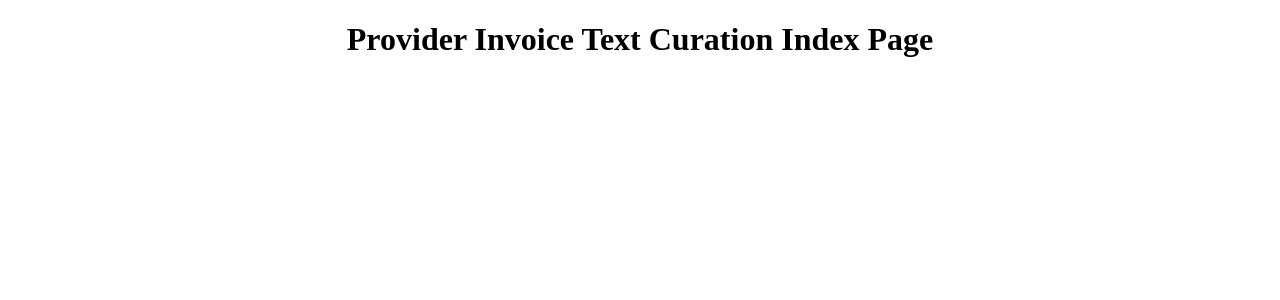
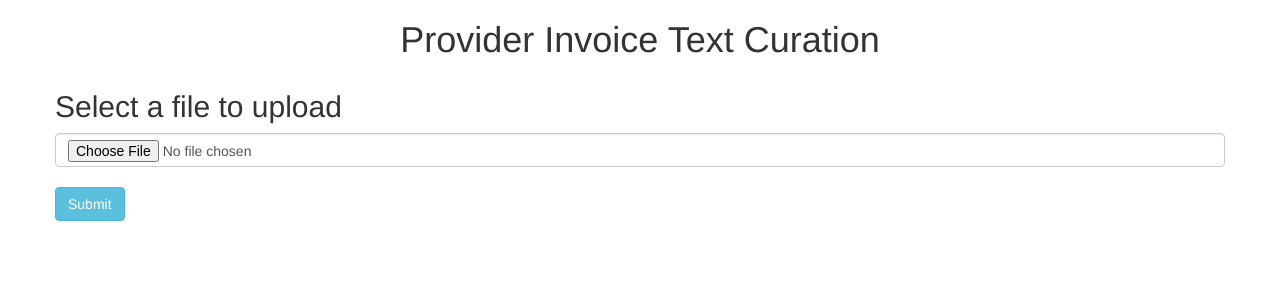
Before and after one commit to harryadwani/hackrx, a Flask app: template Environments/templates/index.html in a window 1280 px wide. Shown: the top 300 px of the page. Run offline with Flask 2, Linux system fonts and the light colour scheme; the template is opened without the code that fills it, so the values that code supplies are empty; some libraries are stand-ins or nearby versions.

Commit message:
added upload pdf/image functionality

```diff
--- a/Environments/app.py
+++ b/Environments/app.py
@@ -1,23 +1,63 @@
 
 # Importing flask module in the project is mandatory
 # An object of Flask class is our WSGI application.
-from flask import Flask,render_template
-
+from flask import Flask,render_template,flash, request, redirect, url_for
+import urllib.request
+import os
+from werkzeug.utils import secure_filename
 # Flask constructor takes the name of
 # current module (__name__) as argument.
 app = Flask(__name__)
 
+UPLOAD_FOLDER = 'static/uploads/'
+
+app.secret_key = "secret key"
+app.config['UPLOAD_FOLDER'] = UPLOAD_FOLDER
+app.config['MAX_CONTENT_LENGTH'] = 16 * 1024 * 1024
+
+ALLOWED_EXTENSIONS = set(['png', 'jpg', 'jpeg', 'gif', 'pdf'])
+
+def allowed_file(filename):
+    app.logger.info(filename.rsplit('.', 1)[1].lower() in ALLOWED_EXTENSIONS)
+    app.logger.info('.' in filename and filename.rsplit('.', 1)[1].lower() in ALLOWED_EXTENSIONS)
+    return '.' in filename and filename.rsplit('.', 1)[1].lower() in ALLOWED_EXTENSIONS
+
+
 # The route() function of the Flask class is a decorator,
 # which tells the application which URL should call
 # the associated function.
-@app.route('/')
-# ‘/’ URL is bound with hello_world() function.
-def hello_world():
-    return 'Hello World'
 
-@app.route("/index", methods=["GET"])
+@app.route("/", methods=["GET"])
 def index():
     return render_template("index.html")
+
+@app.route('/upload', methods=['POST'])
+def upload_image():
+    if 'file' not in request.files:
+        flash('No file part')
+        return redirect(request.url)
+    file = request.files['file']
+    if file.filename == '':
+        flash('No image selected for uploading')
+        return redirect(request.url)
+    if file and allowed_file(file.filename):
+        filename = secure_filename(file.filename)
+        file.save(os.path.join(app.config['UPLOAD_FOLDER'], filename))
+        #print('upload_image filename: ' + filename)
+        if filename.rsplit('.', 1)[1].lower() != 'pdf':
+            flash('Image successfully uploaded and displayed below')
+            return render_template('index.html', filename=filename)
+        else:
+            flash('Pdf successfully uploaded to server')
+            return redirect(request.referrer)
+    else:
+        flash('Allowed image types are - png, jpg, jpeg, gif, pdf')
+        return redirect(request.url)
+
+@app.route('/display/<filename>')
+def display_image(filename):
+    #print('display_image filename: ' + filename)
+    return redirect(url_for('static', filename='uploads/' + filename), code=301)
 
 # main driver function
 if __name__ == '__main__':
--- a/Environments/templates/index.html
+++ b/Environments/templates/index.html
@@ -1,15 +1,46 @@
-<!DOCTYPE html>
-<html lang="en">
+<html>
 
 <head>
-    <meta charset="UTF-8">
-    <meta http-equiv="X-UA-Compatible" content="IE=edge">
-    <meta name="viewport" content="width=device-width, initial-scale=1.0">
-    <title>Provider Invoice Text Curation</title>
+    <title>Python Flask Upload and display image</title>
+    <link rel="stylesheet" href="https://maxcdn.bootstrapcdn.com/bootstrap/3.3.6/css/bootstrap.min.css" />
+    <script src="https://ajax.googleapis.com/ajax/libs/jquery/3.1.0/jquery.min.js"></script>
 </head>
 
 <body>
-    <h1 style="text-align:center">Provider Invoice Text Curation Index Page</h1>
+    <p>
+    <h1 align="center">Provider Invoice Text Curation</h1>
+    </p>
+    <div class="container">
+        <div class="row">
+            <h2>Select a file to upload</h2>
+            <p>
+                {% with messages = get_flashed_messages() %}
+                {% if messages %}
+            <ul>
+                {% for message in messages %}
+                <li>{{ message }}</li>
+                {% endfor %}
+            </ul>
+            {% endif %}
+            {% endwith %}
+            </p>
+            {% if filename %}
+            <div>
+                <img src="{{ url_for('display_image', filename=filename) }}">
+            </div>
+            {% endif %}
+            <form method="post" action="/upload" enctype="multipart/form-data">
+                <dl>
+                    <p>
+                        <input type="file" name="file" class="form-control" autocomplete="off" required>
+                    </p>
+                </dl>
+                <p>
+                    <input type="submit" value="Submit" class="btn btn-info">
+                </p>
+            </form>
+        </div>
+    </div>
 </body>
 
 </html>
```
Also changed, not shown: Environments/static/uploads/bill.png (added), 1 other file.
